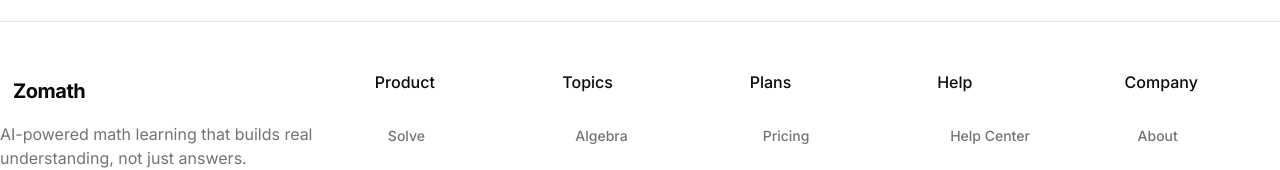
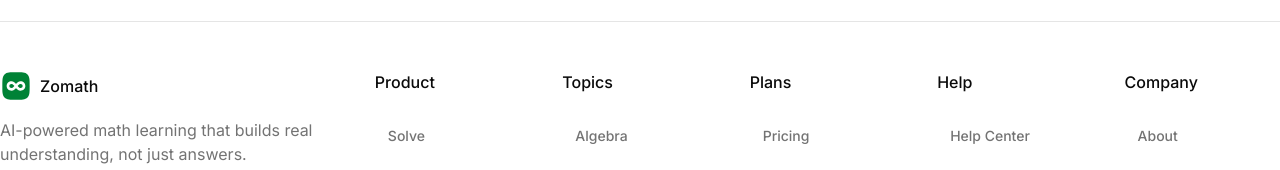
Before and after one commit to ahmoin/zomath, a Next.js app: page /press in a window 1280 px wide. Shown: the part 7801-7971 px from the top of the page. Built offline with nearby package versions, Linux system fonts and the light colour scheme.

Commit message:
fix: update error handling in UserAuthForm to specify error type

```diff
--- a/components/site-footer.tsx
+++ b/components/site-footer.tsx
@@ -1,5 +1,5 @@
 import Link from "next/link";
-// import { Icons } from "@/components/icons";
+import { Icons } from "@/components/icons";
 import { ModeSwitcher } from "@/components/mode-switcher";
 import { Button } from "@/components/ui/button";
 import { Separator } from "@/components/ui/separator";
@@ -62,14 +62,10 @@
 				<div className="mx-auto max-w-(--breakpoint-xl)">
 					<div className="grid grid-cols-2 gap-x-8 gap-y-10 px-6 py-12 sm:grid-cols-3 md:grid-cols-4 lg:grid-cols-5 xl:grid-cols-7 xl:px-0">
 						<div className="col-span-full xl:col-span-2">
-							<Button variant="ghost" asChild>
-								<Link href="/">
-									{/* <Icons.logo className="size-5 text-primary" /> */}
-									<span className="text-[1.25rem] font-bold tracking-tight translate-y-[3px]">
-										{siteConfig.name}
-									</span>
-								</Link>
-							</Button>
+							<Link href="/" className="flex items-center gap-2 shrink-0">
+								<Icons.logo className="size-8" />
+								<span className="font-medium text-base">{siteConfig.name}</span>
+							</Link>
 
 							<p className="mt-4 text-muted-foreground">
 								AI-powered math learning that builds real understanding, not
--- a/components/user-auth-form.tsx
+++ b/components/user-auth-form.tsx
@@ -101,7 +101,7 @@
 					toast.success("Account created successfully");
 					setIsLoading(false);
 				},
-				onError: (ctx) => {
+				onError: (ctx: { error: { message: string } }) => {
 					toast.error(ctx.error.message);
 					setIsLoading(false);
 				},
@@ -124,7 +124,7 @@
 					toast.success("Logged in successfully");
 					setIsLoading(false);
 				},
-				onError: (ctx) => {
+				onError: (ctx: { error: { message: string } }) => {
 					toast.error(ctx.error.message);
 					setIsLoading(false);
 				},
```
